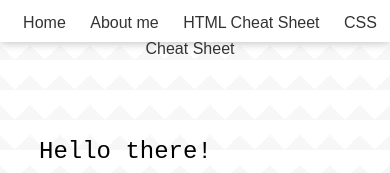
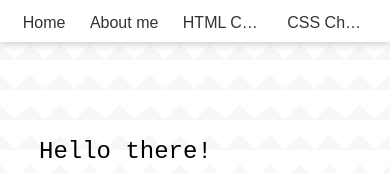
Before and after one commit to BrunoAccorsi/BrunoAccorsi.github.io, a plain HTML site: page index.html in a window 390 px wide. Shown: the top 173 px of the page. Drawn offline with Linux system fonts and the light colour scheme.

Commit message:
mobile header correction

```diff
--- a/css/styles.css
+++ b/css/styles.css
@@ -95,8 +95,15 @@
   }
 
   nav ul li {
-    display: inline;
+    display: inline-block;
     margin: 0 10px;
+
+    @media screen and (max-width: 600px) {
+      overflow: hidden;
+      white-space: nowrap;
+      text-overflow: ellipsis;
+      max-width: 80px; /* Adjust as needed */
+    }
   }
 
   nav ul li a {
```
